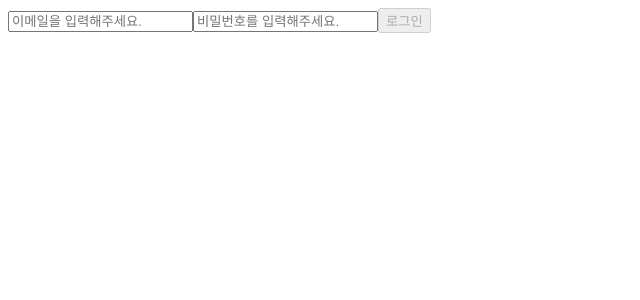
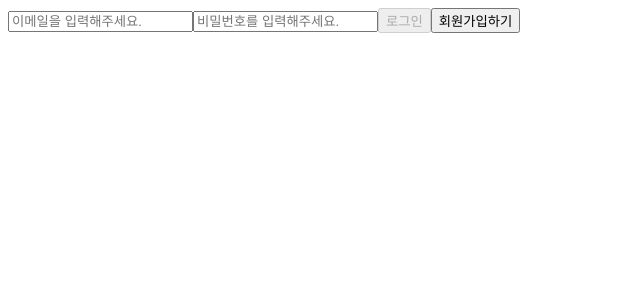
Before and after one commit to vennydev/wanted-pre-onboarding-frontend, a React (Create React App) app: page /signin in a window 1280 px wide. Shown: the top 300 px of the page, without its empty margins (0-640 px from the left). Built offline with nearby package versions, Linux system fonts and the light colour scheme.

Commit message:
Make navigation button to signup or signin page

```diff
--- a/src/pages/SignIn.js
+++ b/src/pages/SignIn.js
@@ -70,6 +70,7 @@ function SignIn() {
         data-testid="signin-button"
         disabled={isDisabled}
         >로그인</button>
+        <button onClick={() => navigate("/signup")}>회원가입하기</button>
     </form>
   </div>
   )
--- a/src/pages/SignUp.js
+++ b/src/pages/SignUp.js
@@ -77,6 +77,7 @@ function SignUp() {
           data-testid="signup-button"
           disabled={isDisabled}
           >회원가입</button>
+        <button onClick={() => navigate("/signin")}>로그인하기</button>
       </form>
     </div>
   )
```
